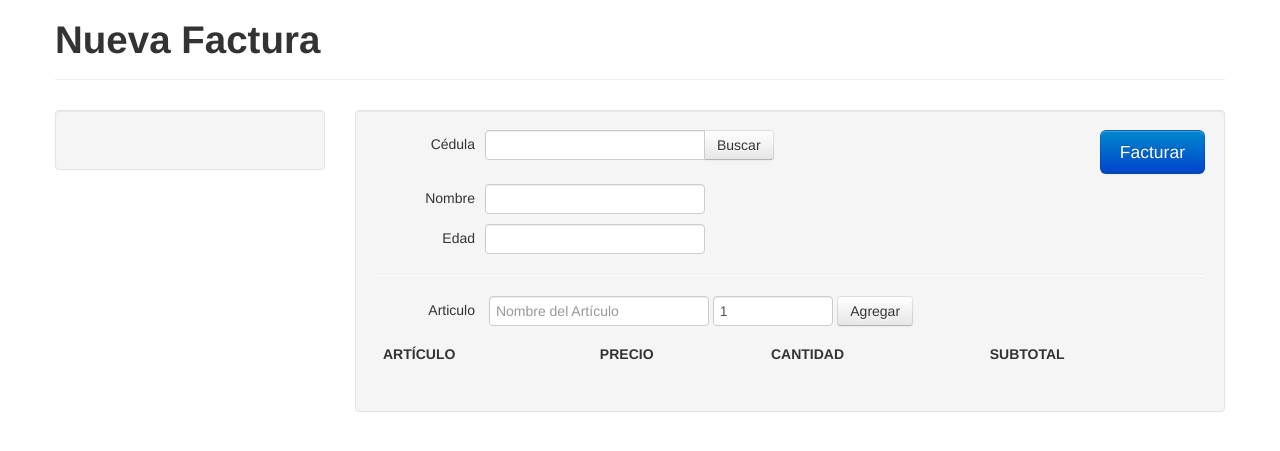
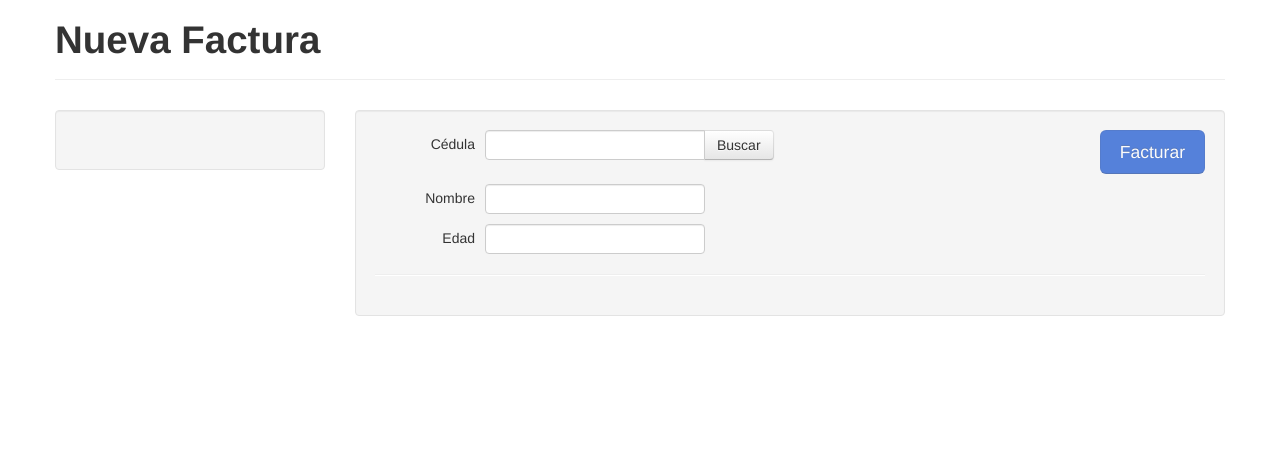
Before and after one commit to manuelj555/twig_doctrine2, a PHP site: the page made by app/Views/factura/index.twig in a window 1280 px wide. Shown: the top 451 px of the page. Run offline with PHP 8.4, Linux system fonts and the light colour scheme; the template is opened without the code that fills it, so the values that code supplies are empty; some libraries are stand-ins or nearby versions.

Commit message:
mejorando la facturación

```diff
--- a/app/Views/factura/index.twig
+++ b/app/Views/factura/index.twig
@@ -6,6 +6,7 @@
 <style type="text/css">
         #factura .row-fluid{margin-bottom: 10px}
         #factura label{width: 100px;text-align: right;margin-right: 10px}
+        #adicion_articulos{display: none}
     </style>
 {% endblock %}
 
@@ -18,7 +19,7 @@
                     <input type="text" name="p[cedula]" id="p_cedula"/>
                     <button class="btn" type="button">Buscar</button>
                 </div>
-                <button type="submit" class="btn btn-primary btn-large pull-right">Facturar</button>
+                <button type="submit" class="btn btn-primary btn-large pull-right" disabled>Facturar</button>
             </div>
         </div>
         <div class="row-fluid">
@@ -28,8 +29,9 @@
             <div class="span12"><label>Edad</label><input name="p[edad]" type="number" id="p_edad" /></div>
         </div>
         <hr/>
+        <div id="adicion_articulos">
             <div class="row-fluid" >
-            <div class="span12 add_articulo"><label>Articulo</label>
+                <div class="span12"><label>Articulo</label>
                     <input type="text" id="a_nombre" placeholder="Nombre del Artículo" />
                     <input type="number" id="a_cantidad" placeholder="Cantidad" value="1" class="span2" />
                     <button type="button" class="btn" >Agregar</button>
@@ -46,6 +48,7 @@
                 </thead>
                 <tbody id="articulos_factura"></tbody>
             </table>
+        </div>
     </form>
 {% endblock %}
 
@@ -58,6 +61,7 @@
                 $("#p_id").val(ui.item[0].id)
                 $("#p_nombre").val(ui.item[0].nombre)
                 $("#p_edad").val(ui.item[0].edad)
+                $("#adicion_articulos").slideDown(500)
             }
         })
 
@@ -67,27 +71,32 @@
 
         $("#a_nombre").autocomplete({
             source: {{ articulos|json_encode|raw }},
-            select: function(ul, ui){
+            select: function(ul, ui) {
 
             }
         })
 
-        $(".add_articulo button").on('click', addArticulo)
+        $("#adicion_articulos button").on('click', addArticulo)
 
         function addArticulo() {
-            console.log($("#a_nombre").data('uiAutocomplete').selectedItem)
-            console.log(parseInt($("#a_cantidad").val()))
             if ($("#a_nombre").data('uiAutocomplete').selectedItem
                     && parseInt($("#a_cantidad").val()) > 0) {
                 var item = $("#a_nombre").data('uiAutocomplete').selectedItem
                 if (item[0].cantidad >= parseInt($("#a_cantidad").val())) {
-                    item[0].cantidad = parseInt($("#a_cantidad").val())
-                    item[0].subTotal = item[0].precio * item[0].cantidad
-                    $("#articulos_factura").append(articuloTemplate.render(item[0]))
+                    var tr = $("[data-id=" + item[0].id + "]")
+                    var art = jQuery.extend({}, item[0])
+                    if (tr.size() == 0) {
+                        art.cantidad = parseInt($("#a_cantidad").val())
+                    } else {
+                        art.cantidad = parseInt($("#a_cantidad").val()) + parseInt(tr.find('input').val())
+                        $("[data-id=" + art.id + "]").remove()
+                    }
+                    art.subTotal = art.precio * art.cantidad
+                    $("#articulos_factura").append(articuloTemplate.render(art))
                     $("#a_nombre").val('').focus()
                     $("#a_cantidad").val('1')
                 } else {
-                    alert('')
+                    alert('No cantidad')
                 }
             }
         }
--- a/app/Views/macros.twig
+++ b/app/Views/macros.twig
@@ -5,7 +5,7 @@
 
 {% macro articulo() %}
 {% spaceless %}
-<tr>
+<tr data-id="{{ '{{ id }}' }}" >
 <input type="hidden" value="{{ '{{ cantidad }}' }}" name="art[{{ '{{ id }}' }}][cantidad]" />
     <td>{{ '{{ nombre }}' }}</td>
     <td>{{ '{{ precio }}' }} Bs</td>
```
Lines whose indentation alone changed are shown as unchanged.
